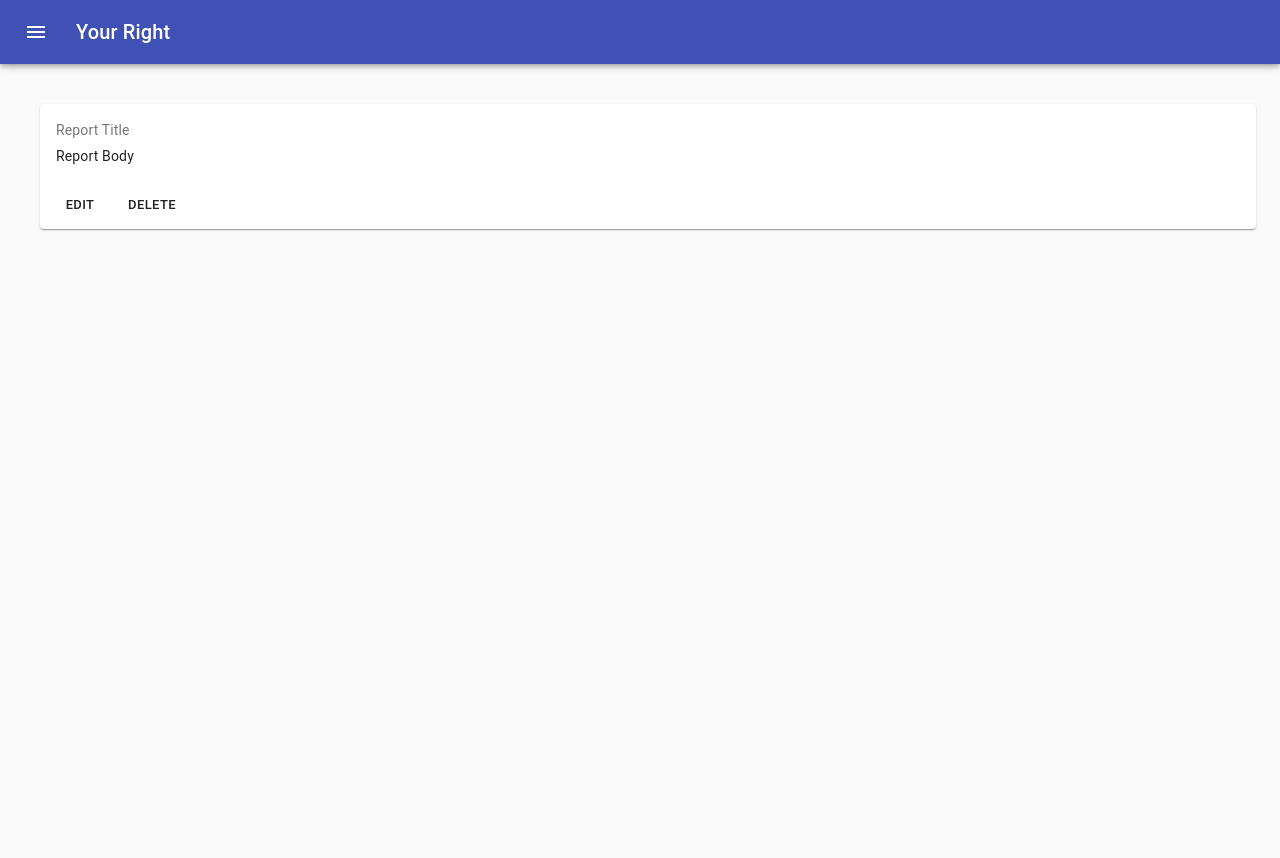
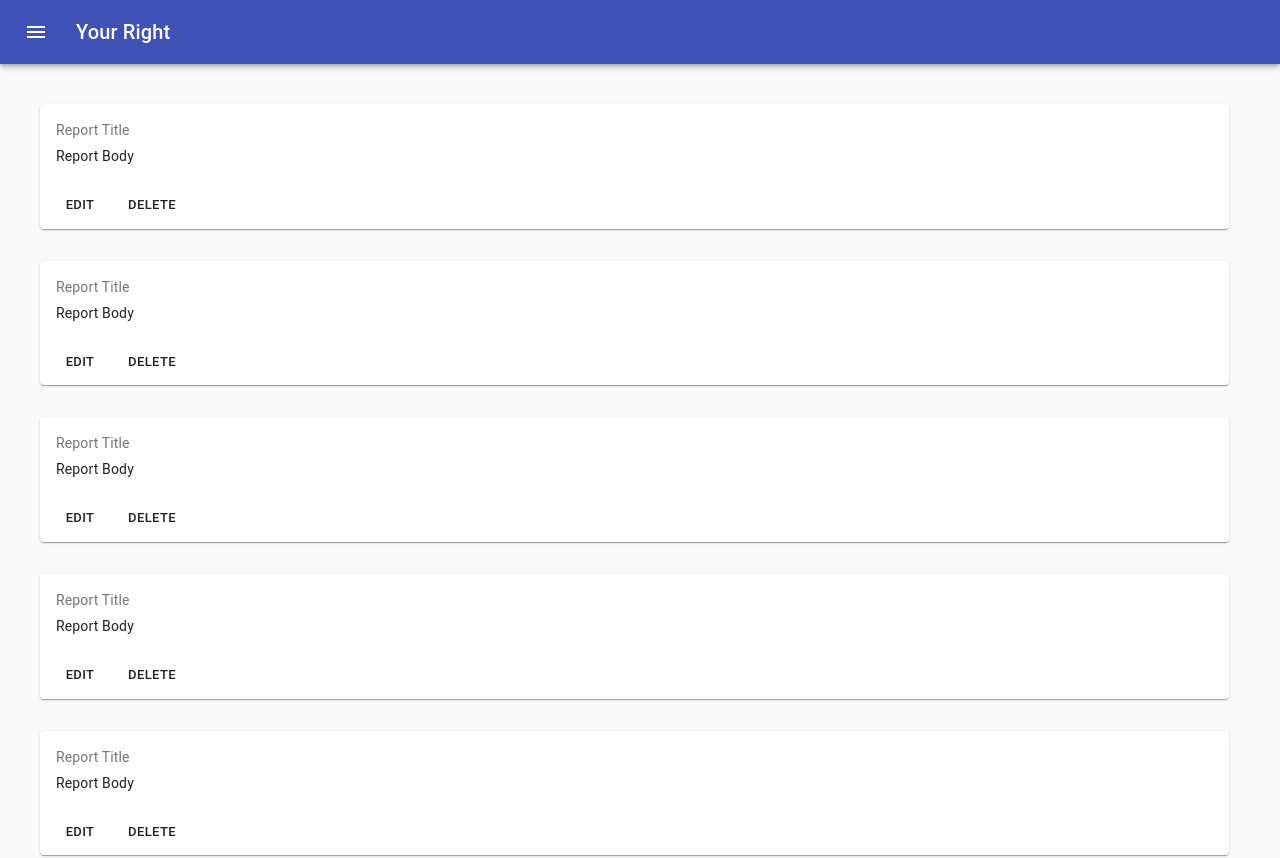
Before and after one commit to BuildForSDG/Team-062-yourRight, a React (Create React App) app: page /dashboard in a window 1280 px wide. Shown: the top 858 px of the page. Before the commit the page ends 800 px from the top, so only its background shows below. Built offline with nearby package versions, Linux system fonts and the light colour scheme.

Commit message:
[[Feature] Added scroll to top

```diff
--- a/src/layouts/UserDashBoard.jsx
+++ b/src/layouts/UserDashBoard.jsx
@@ -1,6 +1,6 @@
 import React from 'react';
 import { makeStyles } from '@material-ui/core/styles';
-import CssBaseline from '@material-ui/core/CssBaseline';
+import { CssBaseline } from '@material-ui/core';
 import Header from '../templates/Appbar';
 import Sidebar from '../templates/Drawer';
 import Content from '../templates/Main';
@@ -10,6 +10,7 @@ const useStyles = makeStyles(() => ({
     display: 'flex',
   },
 }));
+
 
 export default function () {
   const classes = useStyles();
--- a/src/templates/Appbar.jsx
+++ b/src/templates/Appbar.jsx
@@ -61,8 +61,8 @@ function Header({ drawerOpener, openState }) {
 }
 
 Header.propTypes = {
-  drawerOpener: PropTypes.isRequired,
-  openState: PropTypes.isRequired,
+  drawerOpener: PropTypes.func.isRequired,
+  openState: PropTypes.bool.isRequired,
 };
 
 export default Header;
--- a/src/templates/Card.jsx
+++ b/src/templates/Card.jsx
@@ -6,7 +6,7 @@ import {
 
 const useStyles = makeStyles({
   root: {
-    width: '95vw',
+    width: '92.9vw',
   },
   bullet: {
     display: 'inline-block',
@@ -21,7 +21,7 @@ const useStyles = makeStyles({
   },
 });
 
-export default function SimpleCard() {
+export default function () {
   const classes = useStyles();
 
   return (
--- a/src/templates/Drawer.jsx
+++ b/src/templates/Drawer.jsx
@@ -80,8 +80,8 @@ function Sidebar({ closeState, drawerCloser }) {
 }
 
 Sidebar.propTypes = {
-  closeState: PropTypes.isRequired,
-  drawerCloser: PropTypes.isRequired,
+  closeState: PropTypes.bool.isRequired,
+  drawerCloser: PropTypes.func.isRequired,
 };
 
 export default Sidebar;
--- a/src/templates/Main.jsx
+++ b/src/templates/Main.jsx
@@ -2,7 +2,10 @@ import React from 'react';
 import clsx from 'clsx';
 import PropTypes from 'prop-types';
 import { makeStyles } from '@material-ui/core/styles';
-import { List, ListItem } from '@material-ui/core';
+import {
+  List, ListItem, useScrollTrigger, Fab, Zoom, Toolbar,
+} from '@material-ui/core';
+import { KeyboardArrowUp } from '@material-ui/icons';
 import Card from './Card';
 
 const drawerWidth = 150;
@@ -34,7 +37,56 @@ const useStyles = makeStyles((theme) => ({
   },
 }));
 
-function Content({ drawerState }) {
+const scrollStyles = makeStyles((theme) => ({
+  root: {
+    position: 'fixed',
+    bottom: theme.spacing(2),
+    right: theme.spacing(2),
+  },
+}));
+
+function ScrollTop({ children, window }) {
+  const classes = scrollStyles();
+  // Note that you normally won't need to set the window ref as useScrollTrigger
+  // will default to window.
+  // This is only being set here because the demo is in an iframe.
+  const trigger = useScrollTrigger({
+    target: window ? window() : undefined,
+    disableHysteresis: true,
+    threshold: 100,
+  });
+
+  const handleClick = (event) => {
+    const anchor = (event.target.ownerDocument || document).querySelector('#back-to-top-anchor');
+
+    if (anchor) {
+      anchor.scrollIntoView({ behavior: 'smooth', block: 'center' });
+    }
+  };
+
+  return (
+    <Zoom in={trigger}>
+      <div onClick={handleClick} role="presentation" className={classes.root}>
+        {children}
+      </div>
+    </Zoom>
+  );
+}
+
+ScrollTop.propTypes = {
+  children: PropTypes.element.isRequired,
+  /**
+   * Injected by the documentation to work in an iframe.
+   * You won't need it on your project.
+   */
+  window: PropTypes.func,
+};
+
+ScrollTop.defaultProps = {
+  window: undefined,
+};
+
+function Content({ drawerState }, props) {
   const classes = useStyles();
   return (
     <main
@@ -42,18 +94,28 @@ function Content({ drawerState }) {
         [classes.contentShift]: drawerState,
       })}
     >
-      <div className={classes.drawerHeader} />
-      <List>
-        <ListItem>
-          <Card button />
-        </ListItem>
-      </List>
+      <div className={classes.drawerHeader}>
+        <Toolbar id="back-to-top-anchor" />
+      </div>
+      {[...new Array(7)]
+        .map(() => (
+          <List>
+            <ListItem>
+              <Card button />
+            </ListItem>
+          </List>
+        ))}
+      <ScrollTop {...props}>
+        <Fab color="secondary" size="small" aria-label="scroll back to top">
+          <KeyboardArrowUp />
+        </Fab>
+      </ScrollTop>
     </main>
   );
 }
 
 Content.propTypes = {
-  drawerState: PropTypes.isRequired,
+  drawerState: PropTypes.bool.isRequired,
 };
 
 export default Content;
```
